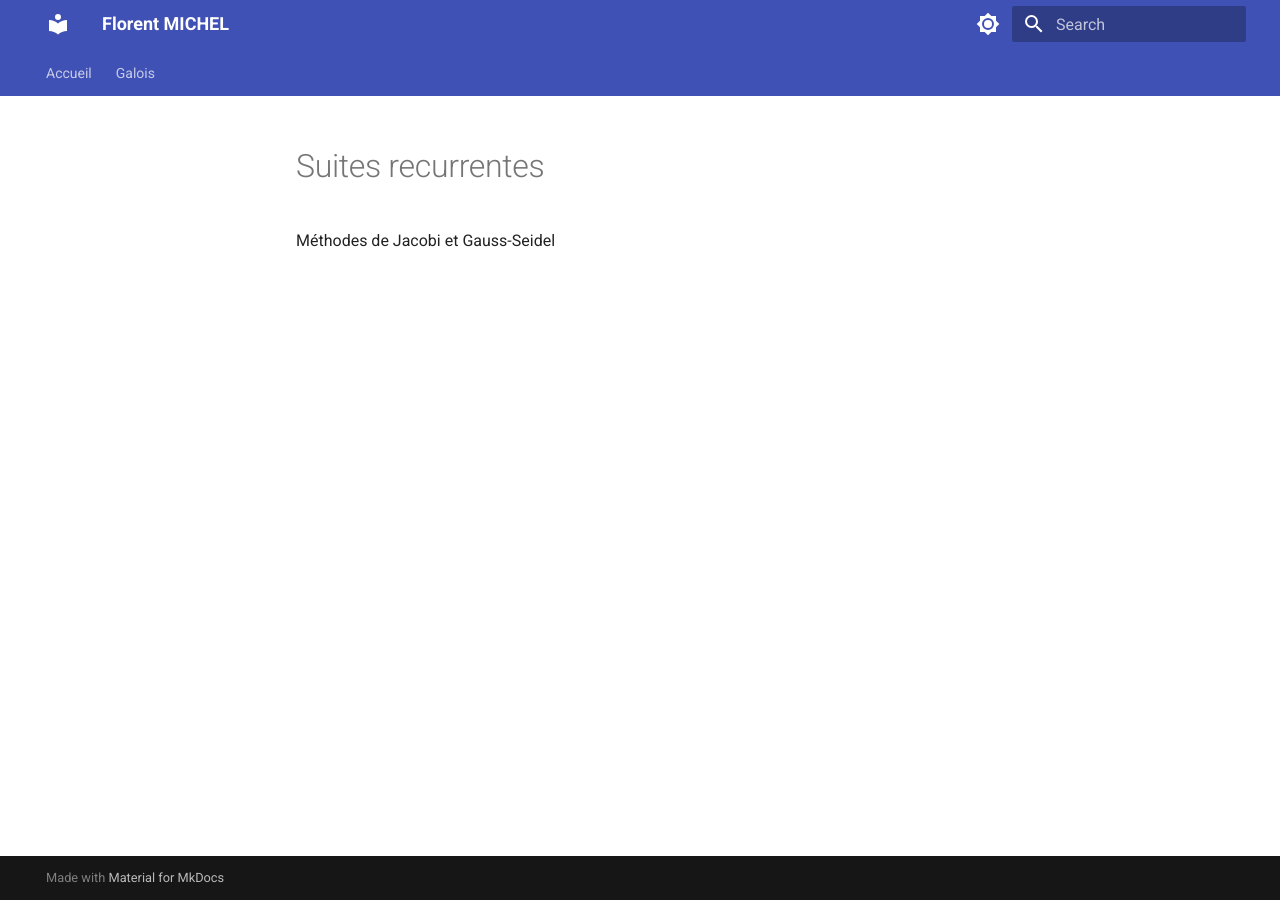
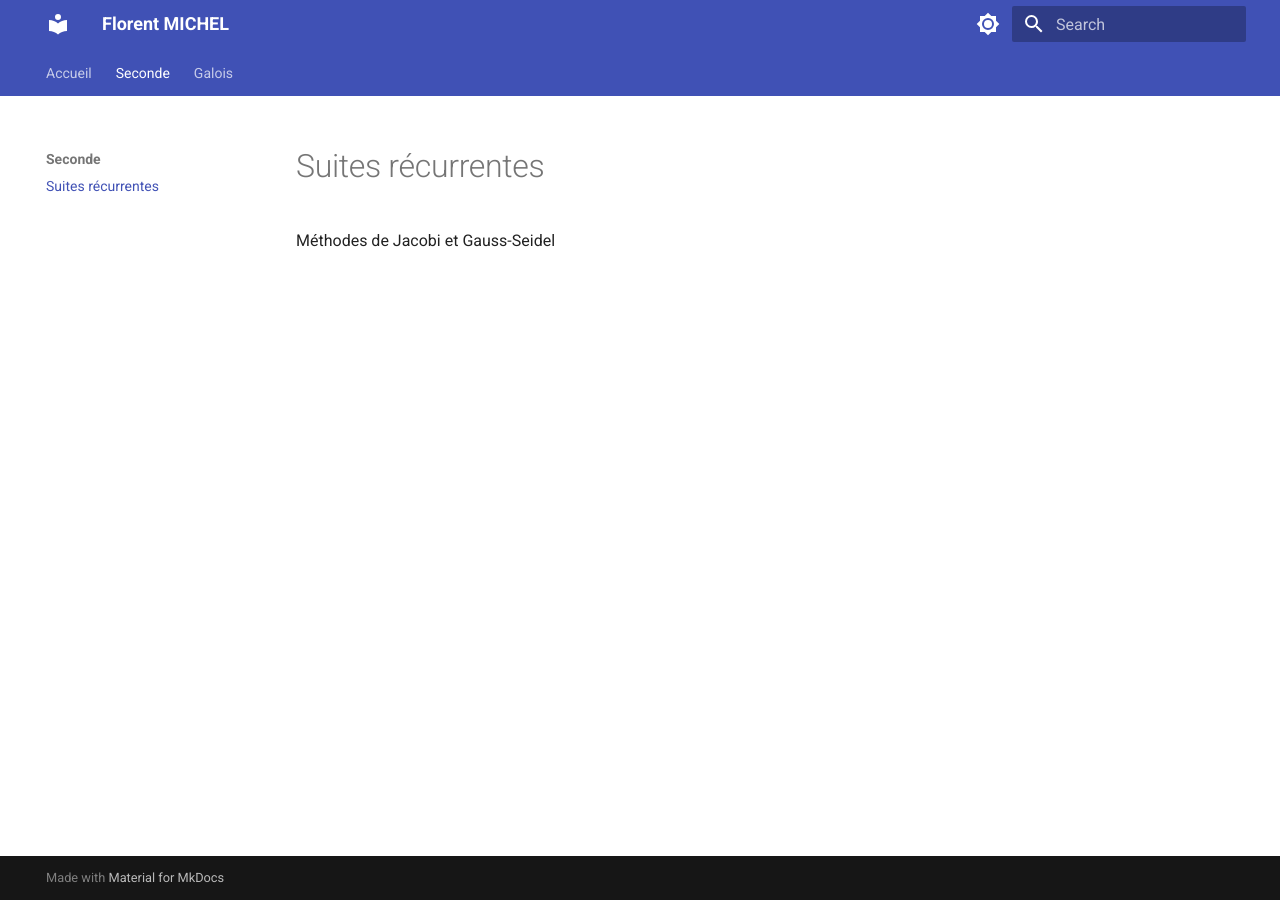
Before and after one commit to Florent-Michel/florent-michel.github.io, an MkDocs documentation site: the page built from docs/seconde/suites_recurrentes.md, in a window 1280 px wide. Built offline with MkDocs 1.6.1 and Material for MkDocs 9.7.7, drawn with Linux system fonts in a browser that asks for light colours.

Commit message:
Update mkdocs.yml

```diff
--- a/mkdocs.yml
+++ b/mkdocs.yml
@@ -21,5 +21,7 @@ theme:
     - navigation.tabs  # Transforme la navigation en onglets en haut
 nav:
   - Accueil: index.md
+  - Seconde:
+    - Suites récurrentes: seconde/suites_recurrentes.md
   - Galois:
     - Introduction: galois/galois1.md
```
